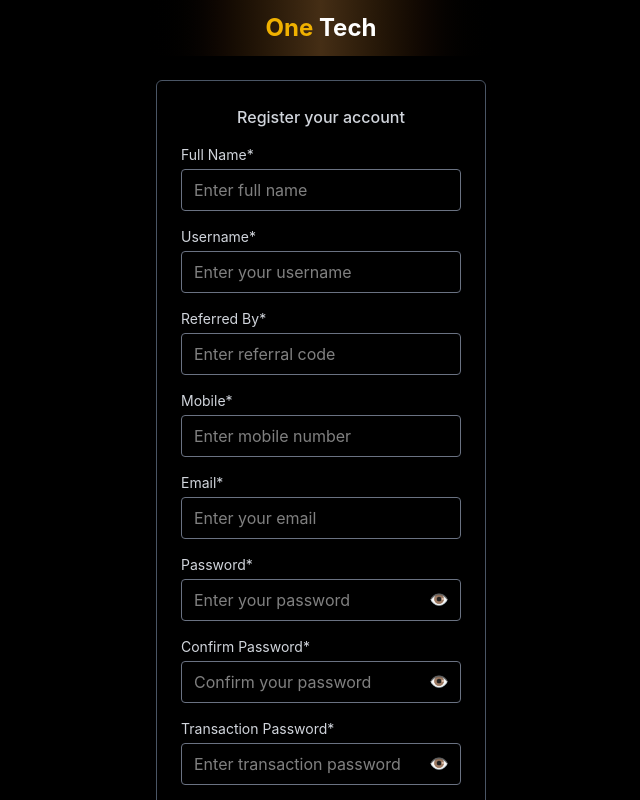
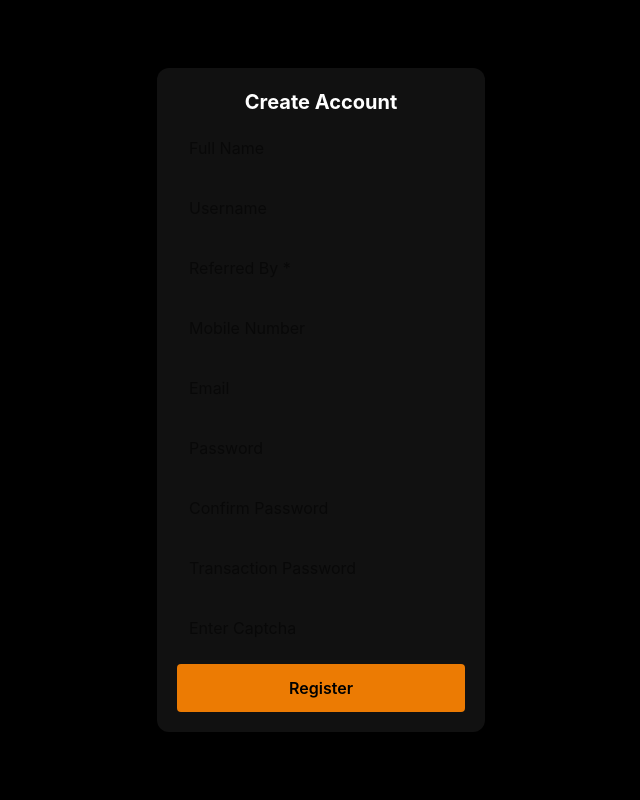
Before and after one commit to ShaonK/ukaids, a Next.js app: page /register in a window 1280 px wide. Shown: the top 800 px of the page, without its empty margins (319-959 px from the left). Built offline with nearby package versions, Linux system fonts and the light colour scheme.

Commit message:
feat: complete user flow with wallet, package, withdraw, invite & about pages

```diff
--- a/app/(auth-pages)/register/action.js
+++ b/app/(auth-pages)/register/action.js
@@ -3,34 +3,7 @@
 import prisma from "@/lib/prisma";
 import bcrypt from "bcryptjs";
 
-/**
- * Registration Action
- * - Enforces: active referrer only
- * - Validates uniqueness: username, email (if provided), mobile
- * - Creates wallet row
- * - Generates unique referralCode for new user
- */
-
-function generateReferralCode(len = 6) {
-    const chars = "ABCDEFGHJKMNPQRSTUVWXYZabcdefghjkmnpqrstuvwxyz23456789"; // avoid ambiguous chars
-    let code = "";
-    for (let i = 0; i < len; i++) code += chars[Math.floor(Math.random() * chars.length)];
-    return code;
-}
-
-async function ensureUniqueReferralCode() {
-    let code = generateReferralCode();
-    // try a few times to avoid infinite loop
-    for (let i = 0; i < 6; i++) {
-        const exists = await prisma.user.findFirst({ where: { referralCode: code } });
-        if (!exists) return code;
-        code = generateReferralCode();
-    }
-    // fallback: append timestamp
-    return `${code}${Date.now().toString().slice(-4)}`;
-}
-
-export default async function registerAction(formData) {
+export default async function registerAction(form) {
     try {
         const {
             fullname,
@@ -42,107 +15,134 @@ export default async function registerAction(formData) {
             cpassword,
             tpassword,
             captcha,
-        } = formData;
+        } = form;
 
-        // 1) Required fields
-        if (!fullname || !username || !referral || !mobile || !password || !cpassword || !tpassword) {
-            return { success: false, message: "All fields are required!" };
+        /* --------------------
+           BASIC VALIDATION
+        -------------------- */
+        if (
+            !fullname ||
+            !username ||
+            !referral ||
+            !mobile ||
+            !email ||
+            !password ||
+            !cpassword ||
+            !tpassword
+        ) {
+            return {
+                success: false,
+                message: "All fields are required",
+            };
         }
 
-        // 2) Simple captcha check (keep existing behavior)
-        if (captcha !== "1234") {
-            return { success: false, message: "Invalid Captcha!" };
+        if (password !== cpassword) {
+            return {
+                success: false,
+                message: "Password & Confirm Password do not match",
+            };
         }
 
-        // 3) Password confirm
-        if (password !== cpassword) {
-            return { success: false, message: "Passwords do not match!" };
+        if (password.length < 6) {
+            return {
+                success: false,
+                message: "Password must be at least 6 characters",
+            };
         }
 
-        // 4) Username uniqueness
-        const userExists = await prisma.user.findUnique({ where: { username } });
-        if (userExists) {
-            return { success: false, message: "Username already exists!" };
+        if (tpassword.length < 4) {
+            return {
+                success: false,
+                message: "Transaction password must be at least 4 digits",
+            };
         }
 
-        // 5) Mobile uniqueness
-        const mobileExists = await prisma.user.findFirst({ where: { mobile } });
-        if (mobileExists) {
-            return { success: false, message: "Mobile number already used!" };
+        /* --------------------
+           REFERRAL VALIDATION
+        -------------------- */
+        const refUser = await prisma.user.findUnique({
+            where: { referralCode: referral },
+            select: { id: true },
+        });
+
+        if (!refUser) {
+            return {
+                success: false,
+                message: "Invalid referral code",
+            };
         }
 
-        // 6) Email uniqueness (if provided)
-        if (email) {
-            const emailExists = await prisma.user.findFirst({ where: { email } });
-            if (emailExists) {
-                return { success: false, message: "Email already used!" };
-            }
+        /* --------------------
+           DUPLICATE CHECK
+        -------------------- */
+        const exists = await prisma.user.findFirst({
+            where: {
+                OR: [
+                    { username },
+                    { email },
+                    { mobile },
+                ],
+            },
+        });
+
+        if (exists) {
+            return {
+                success: false,
+                message: "Username / Email / Mobile already exists",
+            };
         }
 
-        // 7) Referral validation — MUST be an ACTIVE user
-        // We accept referral input as either a referralCode OR a username (backwards-compatible).
-        let refUser = null;
+        /* --------------------
+           PASSWORD HASH
+        -------------------- */
+        const hashedPassword = await bcrypt.hash(password, 10);
+        const hashedTPassword = await bcrypt.hash(tpassword, 10);
 
-        // First try referralCode exact match
-        refUser = await prisma.user.findFirst({
-            where: {
-                referralCode: referral,
-            },
-            select: { id: true, isActive: true, isBlocked: true, isSuspended: true },
-        });
-
-        // If not found by referralCode, try username (legacy)
-        if (!refUser) {
-            refUser = await prisma.user.findFirst({
-                where: {
-                    username: referral,
-                },
-                select: { id: true, isActive: true, isBlocked: true, isSuspended: true },
-            });
-        }
-
-        if (!refUser) {
-            return { success: false, message: "Invalid Referral Code!" };
-        }
-
-        // Referrer must be active and not blocked/suspended
-        if (!refUser.isActive || refUser.isBlocked || refUser.isSuspended) {
-            return { success: false, message: "Referrer is not active. Use an active referral code." };
-        }
-
-        // 8) Hash passwords
-        const hashedPass = await bcrypt.hash(password, 10);
-        const hashedTrx = await bcrypt.hash(tpassword, 10);
-
-        // 9) Generate referralCode for new user (ensure server-side uniqueness)
-        const newReferralCode = await ensureUniqueReferralCode();
-
-        // 10) Create user inside a transaction: create user + wallet
-        const newUser = await prisma.$transaction(async (tx) => {
-            const u = await tx.user.create({
+        /* --------------------
+           CREATE USER
+        -------------------- */
+        const user = await prisma.user.create({
             data: {
                 fullname,
                 username,
+                email,
                 mobile,
-                    email: email || null,
-                    password: hashedPass,
-                    txnPassword: hashedTrx,
-                    referralCode: newReferralCode,
+                password: hashedPassword,
+                transactionPassword: hashedTPassword,
                 referredBy: refUser.id,
-                    // isActive remains default (false) — activation happens on deposit approve
+                isActive: false,
+                isBlocked: false,
+                isSuspended: false,
             },
         });
 
-            await tx.wallet.create({
-                data: { userId: u.id },
+        /* --------------------
+           CREATE WALLET
+        -------------------- */
+        await prisma.wallet.create({
+            data: {
+                userId: user.id,
+                mainWallet: 0,
+                depositWallet: 0,
+                roiWallet: 0,
+                referralWallet: 0,
+                levelWallet: 0,
+                returnWallet: 0,
+                salaryWallet: 0,
+                donationWallet: 0,
+            },
         });
 
-            return u;
-        });
+        return {
+            success: true,
+            message: "Registration successful. Please login.",
+        };
 
-        return { success: true, message: "Account created successfully!" };
     } catch (err) {
-        console.error("REGISTER_ERROR:", err);
-        return { success: false, message: "Server error. Try again later." };
+        console.error("REGISTER ACTION ERROR:", err);
+        return {
+            success: false,
+            message: "Registration failed. Try again later.",
+        };
     }
 }
--- a/app/(auth-pages)/register/page.js
+++ b/app/(auth-pages)/register/page.js
@@ -1,14 +1,14 @@
 "use client";
 
-import { useState } from "react";
+import { useEffect, useState } from "react";
+import { useSearchParams, useRouter } from "next/navigation";
 import registerAction from "./action";
-import Image from "next/image";
-import Link from "next/link";
 
 export default function RegisterPage() {
-  const [showPassword, setShowPassword] = useState(false);
-  const [showTransactionPassword, setShowTransactionPassword] = useState(false);
-  const [msg, setMsg] = useState("");
+  const router = useRouter();
+  const searchParams = useSearchParams();
+
+  const refFromUrl = searchParams.get("ref");
 
   const [form, setForm] = useState({
     fullname: "",
@@ -22,148 +22,137 @@ export default function RegisterPage() {
     captcha: "",
   });
 
+  const [loading, setLoading] = useState(false);
+  const [message, setMessage] = useState("");
+
+  /* ---------------------------
+     AUTO FILL REFERRAL
+  ---------------------------- */
+  useEffect(() => {
+    if (refFromUrl) {
+      setForm((prev) => ({
+        ...prev,
+        referral: refFromUrl,
+      }));
+    }
+  }, [refFromUrl]);
+
+  function handleChange(e) {
+    setForm({ ...form, [e.target.name]: e.target.value });
+  }
+
   async function handleSubmit(e) {
     e.preventDefault();
+    setMessage("");
+    setLoading(true);
+
     const res = await registerAction(form);
-    setMsg(res.message);
 
-    if (res.success) {
-      window.location.href = "/login";
+    if (!res.success) {
+      setMessage(res.message);
+      setLoading(false);
+      return;
     }
+
+    alert("Registration successful. Please login.");
+    router.push("/login");
   }
 
-  const renderInput = (
-    name,
-    label,
-    placeholder,
-    type = "text",
-    toggle = false,
-    showState,
-    setShowState
-  ) => (
-    <div className="flex flex-col w-full mb-4 relative">
-      <label className="text-gray-300 text-sm mb-1">{label}</label>
-
-      <input
-        type={toggle ? (showState ? "text" : "password") : type}
-        placeholder={placeholder}
-        className="w-full rounded-sm border border-gray-500 bg-black/50 px-3 py-2 text-white"
-        value={form[name]}
-        onChange={(e) => setForm({ ...form, [name]: e.target.value })}
-      />
-
-      {toggle && (
-        <button
-          type="button"
-          onClick={() => setShowState(!showState)}
-          className="absolute right-3 top-8 text-gray-400"
-        >
-          {showState ? "🙈" : "👁️"}
-        </button>
-      )}
-    </div>
-  );
-
   return (
-    <div className="w-full flex flex-col items-center">
-
-      {/* Logo Section */}
-      <div className="w-full h-14 bg-gradient-to-r from-black via-[#452E15] to-black flex justify-center items-center">
-        <h1 className="text-2xl font-bold">
-          <span className="text-yellow-500">One</span>{" "}
-          <span className="text-white">Tech</span>
-        </h1>
-      </div>
-
-      {/* Card */}
+    <div className="min-h-screen bg-black text-white flex items-center justify-center p-4">
       <form
         onSubmit={handleSubmit}
-        className="mt-6 w-11/12 max-w-md bg-black rounded-md p-6 shadow-lg border border-gray-600 border-opacity-50 flex flex-col"
+        className="w-full max-w-[380px] bg-[#111] p-5 rounded-xl space-y-3"
       >
-        <h2 className="text-center text-gray-300 font-medium mb-4">
-          Register your account
-        </h2>
+        <h1 className="text-xl font-bold text-center mb-2">
+          Create Account
+        </h1>
 
-        {renderInput("fullname", "Full Name*", "Enter full name")}
-        {renderInput("username", "Username*", "Enter your username")}
-        {renderInput("referral", "Referred By*", "Enter referral code")}
-        {renderInput("mobile", "Mobile*", "Enter mobile number")}
-        {renderInput("email", "Email*", "Enter your email", "email")}
+        <input
+          name="fullname"
+          placeholder="Full Name"
+          onChange={handleChange}
+          className="w-full p-3 rounded text-black"
+        />
 
-        {renderInput(
-          "password",
-          "Password*",
-          "Enter your password",
-          "password",
-          true,
-          showPassword,
-          setShowPassword
+        <input
+          name="username"
+          placeholder="Username"
+          onChange={handleChange}
+          className="w-full p-3 rounded text-black"
+        />
+
+        {/* 🔥 REFERRAL */}
+        <input
+          name="referral"
+          value={form.referral}
+          onChange={handleChange}
+          disabled={!!refFromUrl}
+          placeholder="Referred By *"
+          className={`w-full p-3 rounded ${
+            refFromUrl ? "bg-gray-300 text-black" : "text-black"
+          }`}
+        />
+
+        <input
+          name="mobile"
+          placeholder="Mobile Number"
+          onChange={handleChange}
+          className="w-full p-3 rounded text-black"
+        />
+
+        <input
+          name="email"
+          placeholder="Email"
+          onChange={handleChange}
+          className="w-full p-3 rounded text-black"
+        />
+
+        <input
+          type="password"
+          name="password"
+          placeholder="Password"
+          onChange={handleChange}
+          className="w-full p-3 rounded text-black"
+        />
+
+        <input
+          type="password"
+          name="cpassword"
+          placeholder="Confirm Password"
+          onChange={handleChange}
+          className="w-full p-3 rounded text-black"
+        />
+
+        <input
+          type="password"
+          name="tpassword"
+          placeholder="Transaction Password"
+          onChange={handleChange}
+          className="w-full p-3 rounded text-black"
+        />
+
+        <input
+          name="captcha"
+          placeholder="Enter Captcha"
+          onChange={handleChange}
+          className="w-full p-3 rounded text-black"
+        />
+
+        {message && (
+          <p className="text-red-400 text-sm text-center">
+            {message}
+          </p>
         )}
 
-        {renderInput(
-          "cpassword",
-          "Confirm Password*",
-          "Confirm your password",
-          "password",
-          true,
-          showPassword,
-          setShowPassword
-        )}
-
-        {renderInput(
-          "tpassword",
-          "Transaction Password*",
-          "Enter transaction password",
-          "password",
-          true,
-          showTransactionPassword,
-          setShowTransactionPassword
-        )}
-
-        {/* Captcha */}
-        <div className="flex justify-between items-center border p-3 rounded bg-gray-100 text-black mb-4">
-          <span className="font-bold text-lg">1234</span>
-          <input
-            placeholder="Enter Captcha"
-            className="border p-2 rounded w-32"
-            value={form.captcha}
-            onChange={(e) =>
-              setForm({ ...form, captcha: e.target.value })
-            }
-          />
-        </div>
-
-        {/* Checkbox */}
-        <div className="flex items-center mb-4">
-          <input type="checkbox" id="privacy" className="w-4 h-4 mr-2" required />
-          <label htmlFor="privacy" className="text-gray-300 text-sm">
-            I Agree To The Privacy Policy
-          </label>
-        </div>
-
-        {/* Register Button */}
         <button
           type="submit"
-          className="w-full bg-blue-600 text-white py-2 rounded-md font-bold shadow-md active:scale-95"
+          disabled={loading}
+          className="w-full bg-[#EC7B03] py-3 rounded font-semibold text-black"
         >
-          Register
+          {loading ? "Creating Account..." : "Register"}
         </button>
-
-        {msg && <p className="text-center text-red-400 mt-3">{msg}</p>}
       </form>
-
-      {/* Bottom Text */}
-      <div className="mt-4 w-11/12 max-w-md flex justify-end text-sm text-gray-300">
-        Already have an account?
-        <Link href="/login">
-          <span className="ml-1 underline text-yellow-400 font-medium">Log in</span>
-        </Link>
-      </div>
-
-      {/* Copyright */}
-      <p className="mt-6 text-center text-gray-400 text-xs lowercase">
-        COPYRIGHT 2025 ukaids.com ALL RIGHTS RESERVED.
-      </p>
     </div>
   );
 }
```
Also changed, not shown: app/(public)/about/page.js (+52 -7 lines), app/api/user/me/route.js (added, +22 -0 lines), app/user/components/InviteButton.jsx (+14 -20 lines), app/user/invite/page.js (added, +103 -0 lines). Lines whose indentation alone changed are shown as unchanged.
